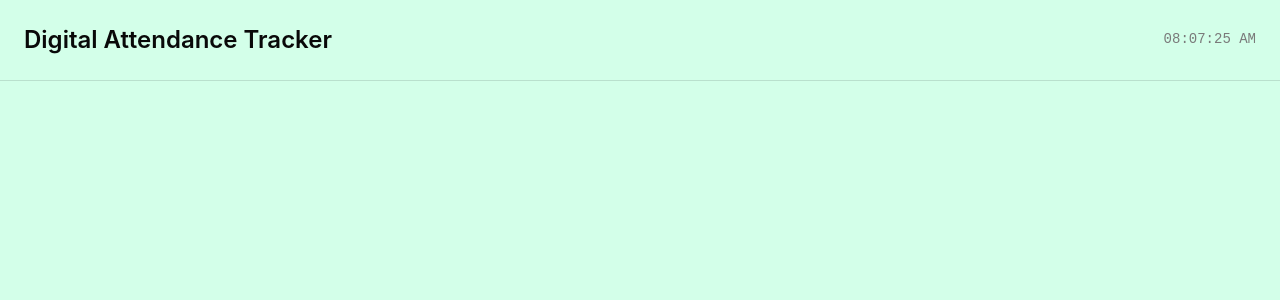
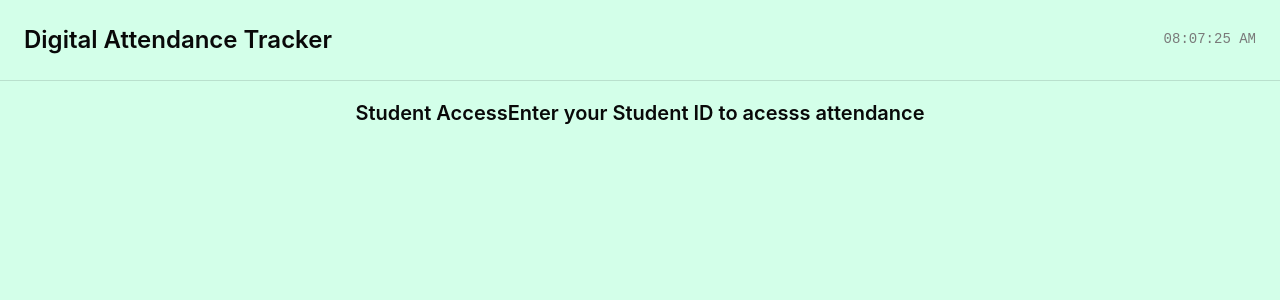
Before and after one commit to esamp001/id_tapping_system, a React (Create React App) app: page /Login in a window 1280 px wide. Shown: the top 300 px of the page. Built offline with nearby package versions, Linux system fonts and the light colour scheme.

Commit message:
Auto commit: 10/27/2025, 4:50:00 PM

```diff
--- a/src/pages/Login.js
+++ b/src/pages/Login.js
@@ -30,6 +30,8 @@ const Login = () => {
             <Box
                 sx={{
                     display: 'flex',
+                    flex: { xs: '1 1 100%', sm: '1 1 48%' },
+                    minWidth: 200,
                     flexWrap: 'wrap',
                     justifyContent: 'space-between',
                     alignItems: 'center',
@@ -56,8 +58,19 @@ const Login = () => {
             <Divider />
 
             {/* Content below */}
-            <Box>
-                {/* Your other content goes here */}
+            <Box
+                sx={{
+                    display: 'flex',
+                    flex: { xs: '1 1 100%', sm: '1 1 48%' },
+                    minWidth: 200,
+                    mt: 2,
+                    justifyContent: 'center',
+                    alignItems: 'center',
+                    height: 100, // optional, sets vertical space
+                }}
+            >
+                <Typography sx={{ fontWeight: 600 }} variant="h6">Student Access</Typography>
+                <Typography sx={{ fontWeight: 600 }} variant="h6">Enter your Student ID to acesss attendance</Typography>
             </Box>
         </Box>
     )
```
